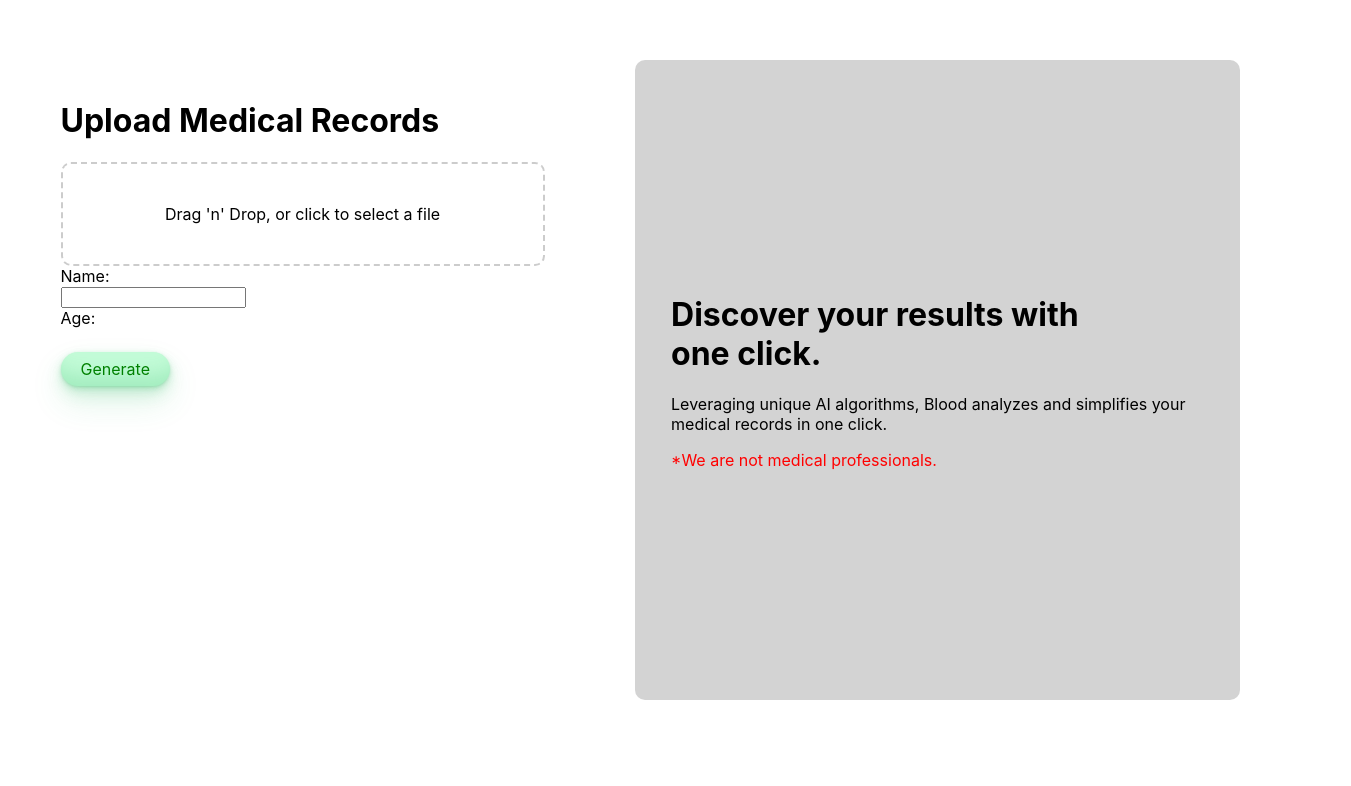
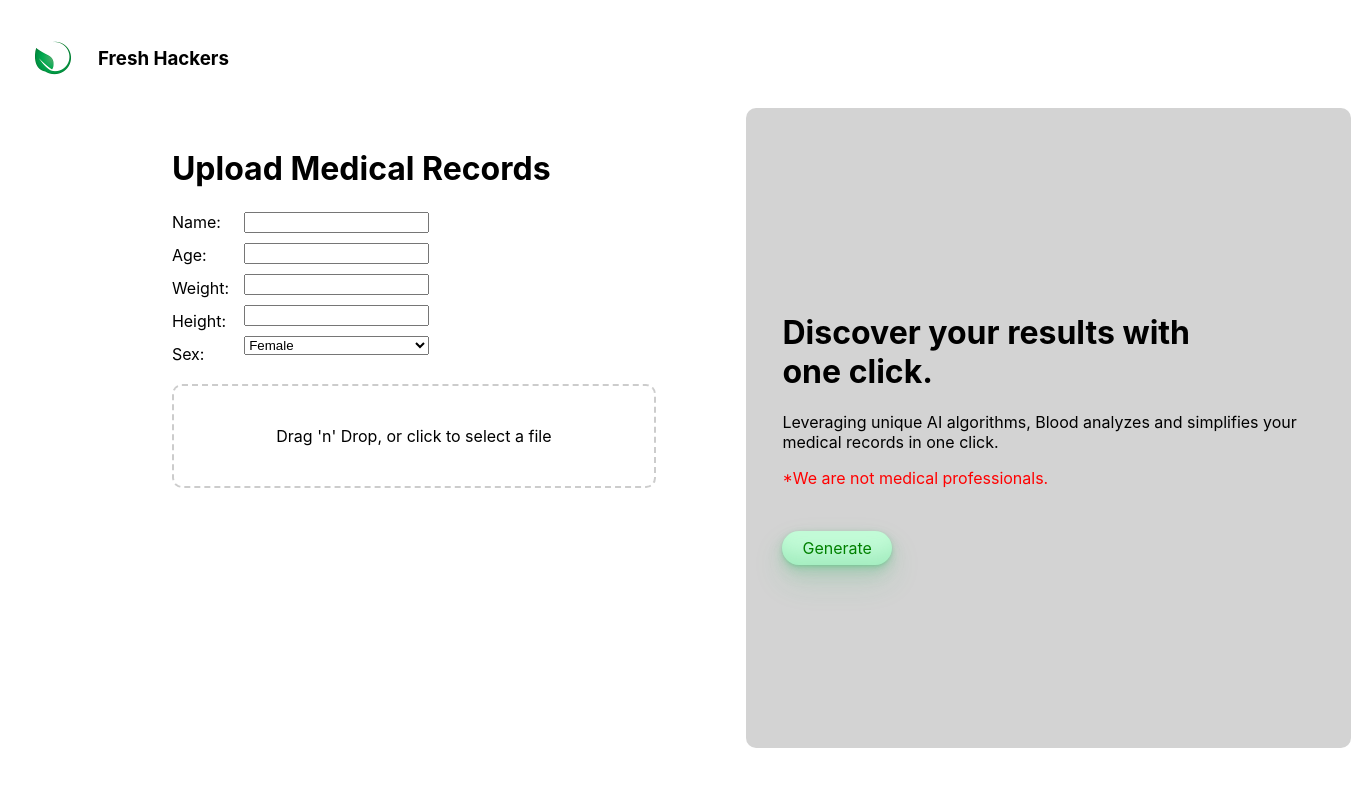
Before and after one commit to niralishahh/bloodanalyzer, a React (Create React App) app: page / in a window 1280 px wide. Shown: the top 786 px of the page, 1351 px wide, since content can reach past the window. Built offline with nearby package versions, Linux system fonts and the light colour scheme.

Commit message:
generate pt 2

```diff
--- a/src/DragandDrop.js
+++ b/src/DragandDrop.js
@@ -1,4 +1,5 @@
-import React, { useState } from 'react';
+import React, { useState, useEffect } from 'react';
+import { getDocument, GlobalWorkerOptions } from 'pdfjs-dist';
 import './index.css';
 
 const FileUpload = () => {
@@ -52,7 +53,13 @@ const FileUpload = () => {
       {preview && (
         <div style={{ marginTop: '20px' }}>
           <h3>File Preview:</h3>
-          <img src={preview} alt="file preview" className='image' />
+          <iframe
+            src={preview}
+            frameBorder="0"
+            width="100%"
+            height="600px"
+            title="PDF Preview">
+          </iframe>
         </div>
       )}
     </div>
--- a/src/index.css
+++ b/src/index.css
@@ -1,12 +1,11 @@
 body {
-  margin: 0;
   font-family: -apple-system, BlinkMacSystemFont, 'Segoe UI', 'Roboto', 'Oxygen',
     'Ubuntu', 'Cantarell', 'Fira Sans', 'Droid Sans', 'Helvetica Neue',
     sans-serif;
   -webkit-font-smoothing: antialiased;
   -moz-osx-font-smoothing: grayscale;
   display: flex;
-  justify-content: center;
+
 }
 
 code {
@@ -40,7 +39,7 @@ code {
 }
 
 .image{
-  height: 300px;
+  height: 100px;
   width: 200px;
 }
 
@@ -48,7 +47,7 @@ code {
   padding: 20px;
   width: 40%;
   height: 600px;
-  margin-top: 5%;
+  margin-top: 0;
   float: left;
 }
 
@@ -58,7 +57,6 @@ code {
 
 .results{
   border-radius: 10px;
-  margin-top: 5%;
   background-color: #d3d3d3;
   text-align: center;
   float: left;
@@ -72,7 +70,6 @@ code {
 
 .results2{
   border-radius: 10px;
-  margin-top: 5%;
   background-color: #d3d3d3;
   text-align: center;
   float: left;
@@ -96,4 +93,46 @@ code {
   justify-content: center;
   gap: 75px;
   width: 100%;
+  margin-left: 12%;
 }
+
+.vertical{
+  display: flex;
+  flex-direction: column;
+  align: center;
+  gap: 10px;
+}
+
+.vertical2{
+  display: flex;
+  flex-direction: column;
+  align: center;
+  gap: 13px;
+}
+
+.container2{
+  display: flex;
+  justify-content: left;
+  flex-direction:row;
+  margin-top: 5%;
+  gap: 15px;
+
+}
+
+.pdf-image{
+  height: 175px;
+}
+
+.logo{
+  margin-left: 0;
+  height: 90px;
+  width: auto;
+}
+
+.header{
+  position: relative;
+  width: 100%;
+  height: 100px;
+  display: flex;
+  align-items: center;
+}
--- a/src/index.js
+++ b/src/index.js
@@ -4,39 +4,54 @@ import './index.css';
 import App from './App';
 import DragandDrop from './DragandDrop';
 import reportWebVitals from './reportWebVitals';
+import myImage from './green_logo.jpg';
 
+const Header = () =>{
+  return (
+    <header className="header">
+      <img src={myImage} alt="Logo" className="logo"/>
+      <h3>Fresh Hackers</h3>
+    </header>
+  )
+}
 
 const MyApp = ({ onGenerate }) =>{
   return (
     <><div className='upload'>
       <h1>Upload Medical Records</h1>
-      <DragandDrop />
 
-      <div>
-        <div>
-          Name:
+      <div className='container2'>
+        <div className='vertical2'>
+
+          <span>Name:</span>
+          <span>Age: </span>
+          <span>Weight:</span>
+          <span>Height:</span>
+          <span>Sex:</span>
         </div>
-        <div>
-          <input type='text'></input>
+
+        <div className='vertical'>
+          <input type='text' name='name'></input>
+          <input type='int' name='age'></input>
+          <input type='int' name='weight'></input>
+          <input type='int' name='height'></input>
+          <select name='sex'>
+            <option value='female'>Female</option>
+            <option value='male'>Male</option>
+          </select>
         </div>
       </div>
 
-      <div>
-        <div>
-          Age:
-        </div>
+      <br></br>
 
-        <div>
-        </div>
-      </div>
+      <DragandDrop />
 
-      <button className='generate' onClick={onGenerate}>Generate</button>
     </div>
     </>
   );
 };
 
-const Initial = () =>{
+const Initial = ({onGenerate}) =>{
   return(
     <div className='results'>
       <div className ='padding'>
@@ -45,6 +60,8 @@ const Initial = () =>{
 
         <p>Leveraging unique AI algorithms, Blood analyzes and simplifies your medical records in one click. </p>
         <p className='red'>*We are not medical professionals.</p>
+
+        <button className='generate' onClick={onGenerate}>Generate</button>
       </div>
     </div>
   );
@@ -92,12 +109,9 @@ const MainComponent = () => {
 
   return (
     <div className="container">
-      <MyApp onGenerate={handleGenerateClick} />
-      {showNewComponent ? (
-        <NewComponent />
-      ) : (
-        <Initial />
-      )}
+      <MyApp />
+      {!showNewComponent && <Initial onGenerate={handleGenerateClick} />}
+      {showNewComponent && <NewComponent />}
     </div>
   );
 }
@@ -105,7 +119,8 @@ const MainComponent = () => {
 const root = ReactDOM.createRoot(document.getElementById('root'));
 root.render(
   <React.StrictMode>
-      <MainComponent />
+    <Header />
+    <MainComponent />
   </React.StrictMode>
 );
 
```
Also changed, not shown: src/green_logo.jpg (added).
